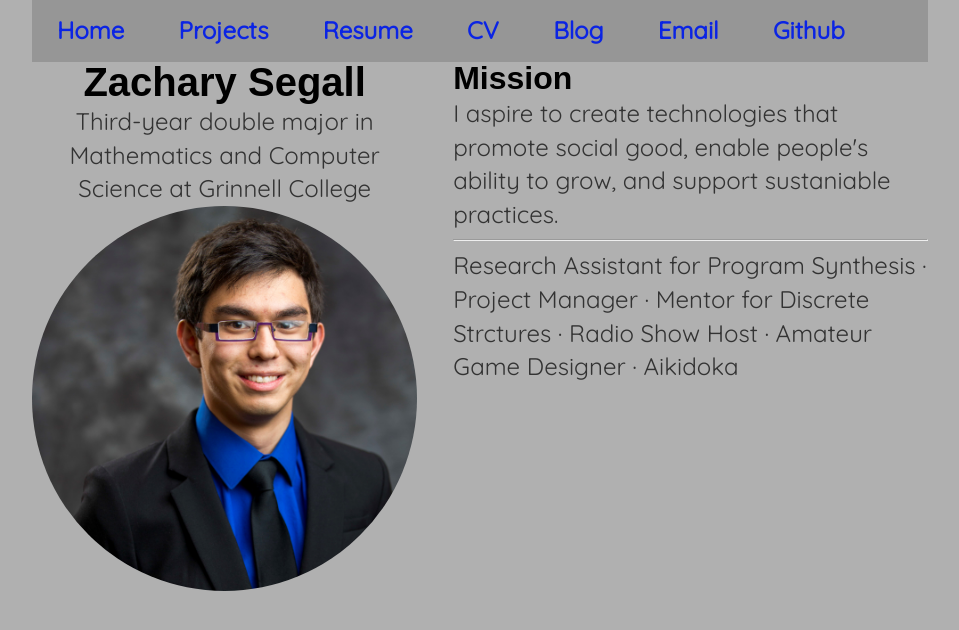
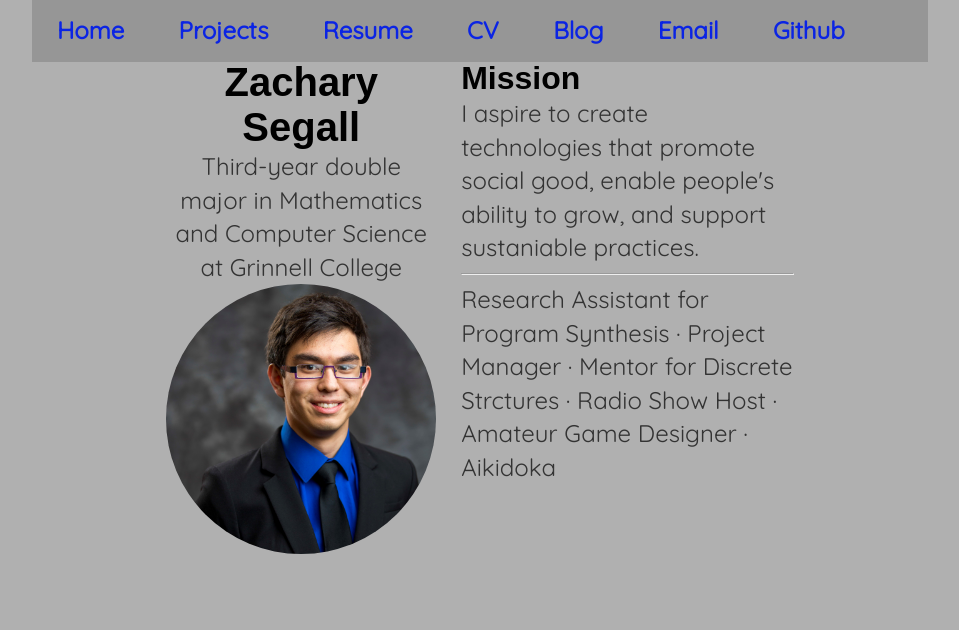
Before and after one commit to ZHHSegall/zhhsegall.github.io, a Jekyll site: the page built from index.html, in a window 1280 px wide. Shown: the top 630 px of the page, without its empty margins (160-1119 px from the left). Built offline with Jekyll 4.4.1, drawn with Linux system fonts in a browser that asks for light colours.

Commit message:
Update default

```diff
--- a/_layouts/default.html
+++ b/_layouts/default.html
@@ -18,7 +18,7 @@
 	        		<li><a href="https://github.com/zhhsegall">Github</a></li>
 	    		</ul>
 			</nav>
-			<div class="container" >
+			<div class="container" style="padding: 0% 15%; width: 70%;">
 
 			{{ content }}
 
```
